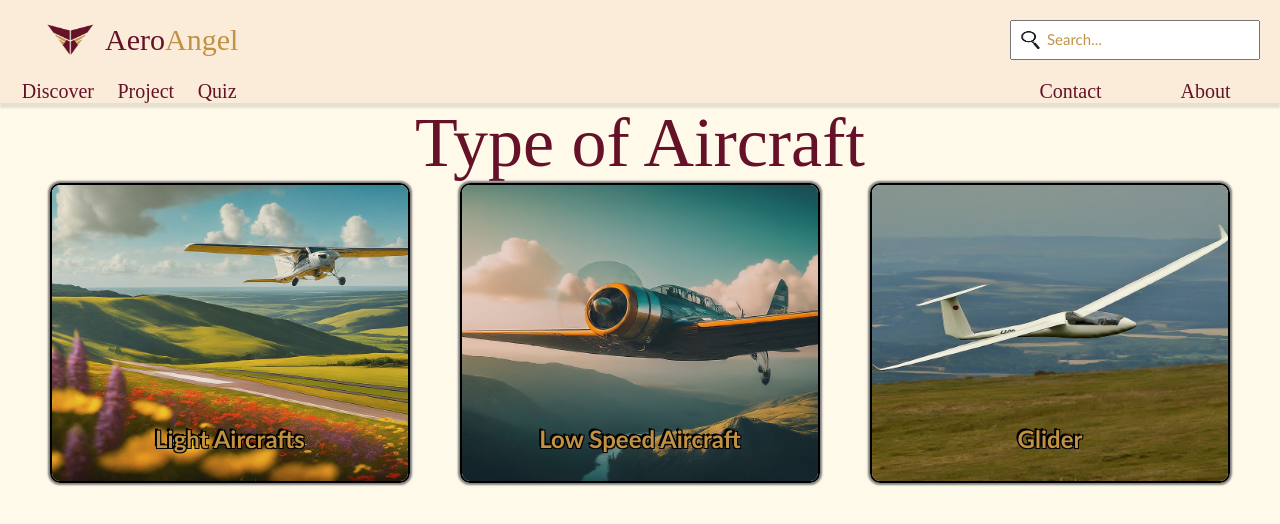
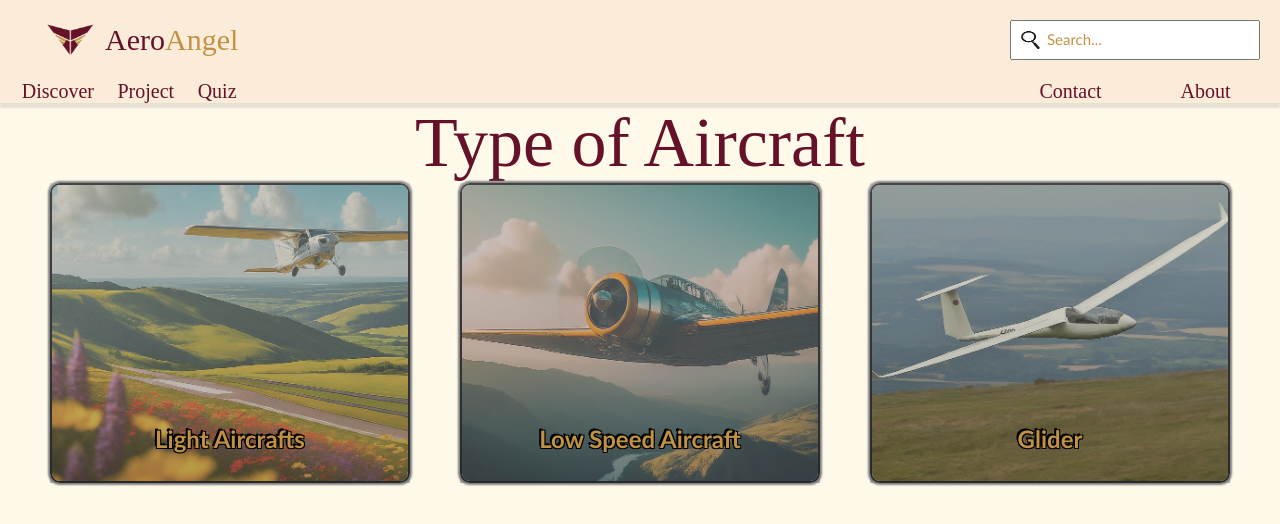
Before and after one commit to mrnatividad/Aeroangel, a React (Create React App) app: page /type in a window 1280 px wide. Shown: the top 524 px of the page. Built offline with nearby package versions, Linux system fonts and the light colour scheme; a web font is replaced by a local one.

Commit message:
fixed slight

```diff
--- a/src/App.js
+++ b/src/App.js
@@ -6,7 +6,7 @@ import About from './components/About';
 import Discover from './components/Discover';
 import Quiz from './components/Quiz';
 import Contact from './components/Contact';
-import TypeOfAircrafts from './components/DiscoverChildren/TypeOfAircrafts';
+import TypeOfAircrafts from './components/discoverChildren/TypeOfAircrafts';
 
 function App() {
   return (
--- a/src/components/Discover.js
+++ b/src/components/Discover.js
@@ -21,10 +21,12 @@ const Discover = () => {
                 <div className='card' onClick={handleType}>
                      <h2 className='title-card'>Type of Aircrafts</h2>
                      <img src = "./discover1.jpg" className='discover-image'/>
+                     <div class="gradient-overlay"></div>
                 </div>
                 <div className='card' onClick={handleNaca}>
                      <h2 className='title-card'>NACA Airfoil Wing</h2>
                      <img src = "./discover2.jpg" className='discover-image'/>
+                     <div class="gradient-overlay"></div>
                 </div>
             </div>
         </div>
--- a/src/components/DiscoverChildren/TypeOfAircrafts.js
+++ b/src/components/DiscoverChildren/TypeOfAircrafts.js
@@ -22,17 +22,21 @@ const TypeOfAircrafts = () => {
         <div className='typeAircrafts'>
             <div className='title-typeAircrafts inknut-antiqua-normal '>Type of Aircraft</div>
             <div className='three-types'>
+
                 <div className='card' onClick={handleLight}>
-                     <h2 className='title-card'>Light Aircrafts</h2>
+                <h2 className='title-card'>Light Aircrafts</h2>
                      <img src = "./LightAircraft.jpg" className='discover-image' alt='lightaircrafts'/>
+                     <div className='gradient-overlay'></div>
                 </div>
                 <div className='card' onClick={handleLow}>
                      <h2 className='title-card'>Low Speed Aircraft</h2>
                      <img src = "./LowSpeedAircraft.jpg" className='discover-image' alt='lowspeedaircrafts'/>
+                     <div className='gradient-overlay'></div>
                 </div>
                 <div className='card' onClick={handleGlider}>
                      <h2 className='title-card'>Glider</h2>
                      <img src = "./Gliders.jpg" className='discover-image' alt='gliders'/>
+                     <div className='gradient-overlay'></div>
                 </div>
             </div>
         </div>
--- a/src/components/DiscoverChildren/typeAircrafts.css
+++ b/src/components/DiscoverChildren/typeAircrafts.css
@@ -41,6 +41,15 @@
     width: 100%;
 }
 
+.gradient-overlay {
+    position: absolute;
+    top: 0;
+    left: 0;
+    right: 0;
+    bottom: 0;
+    background: linear-gradient(to bottom, rgba(169, 169, 169, 0.4), rgba(101, 101, 101, 0.4));
+    pointer-events: none;
+}
 
 .discover-image {
     height: 100%;
--- a/src/components/discover.css
+++ b/src/components/discover.css
@@ -38,9 +38,9 @@
         -1px 1px 0 black,
         1px 1px 0 black;
     width: 100%;
+    z-index: 1;
+    cursor: pointer;
 }
-
-
 
 
 .discover-image {
@@ -48,8 +48,18 @@
     width: 100%;
     border-radius: 10px;
     border: 2px solid black;
-    box-shadow: 0px 0px 2px 2px grey;
     cursor: pointer;
+    object-fit: cover;
+}
+
+.gradient-overlay {
+    position: absolute;
+    top: 0;
+    left: 0;
+    right: 0;
+    bottom: 0;
+    background: linear-gradient(to bottom, rgba(169, 169, 169, 0.4), rgba(101, 101, 101, 0.4));
+    pointer-events: none;
 }
 
 
--- a/src/components/home.css
+++ b/src/components/home.css
@@ -2,7 +2,7 @@
     padding: 50px 50px;
     display: flex;
     justify-content: space-evenly;
-    align-items: flex-start;
+    align-items: center;
 }
 
 .home-text p{
@@ -21,7 +21,9 @@
 .home-quote{
     display: flex;
     align-items: center;
+    justify-content: center;
     width: 50%;
+    height: 100%;
 }
 
 .home-quote p {
```
Also changed, not shown: public/airplane_sunset_takeoff.jpg (added), public/mobile.jpg (added).
